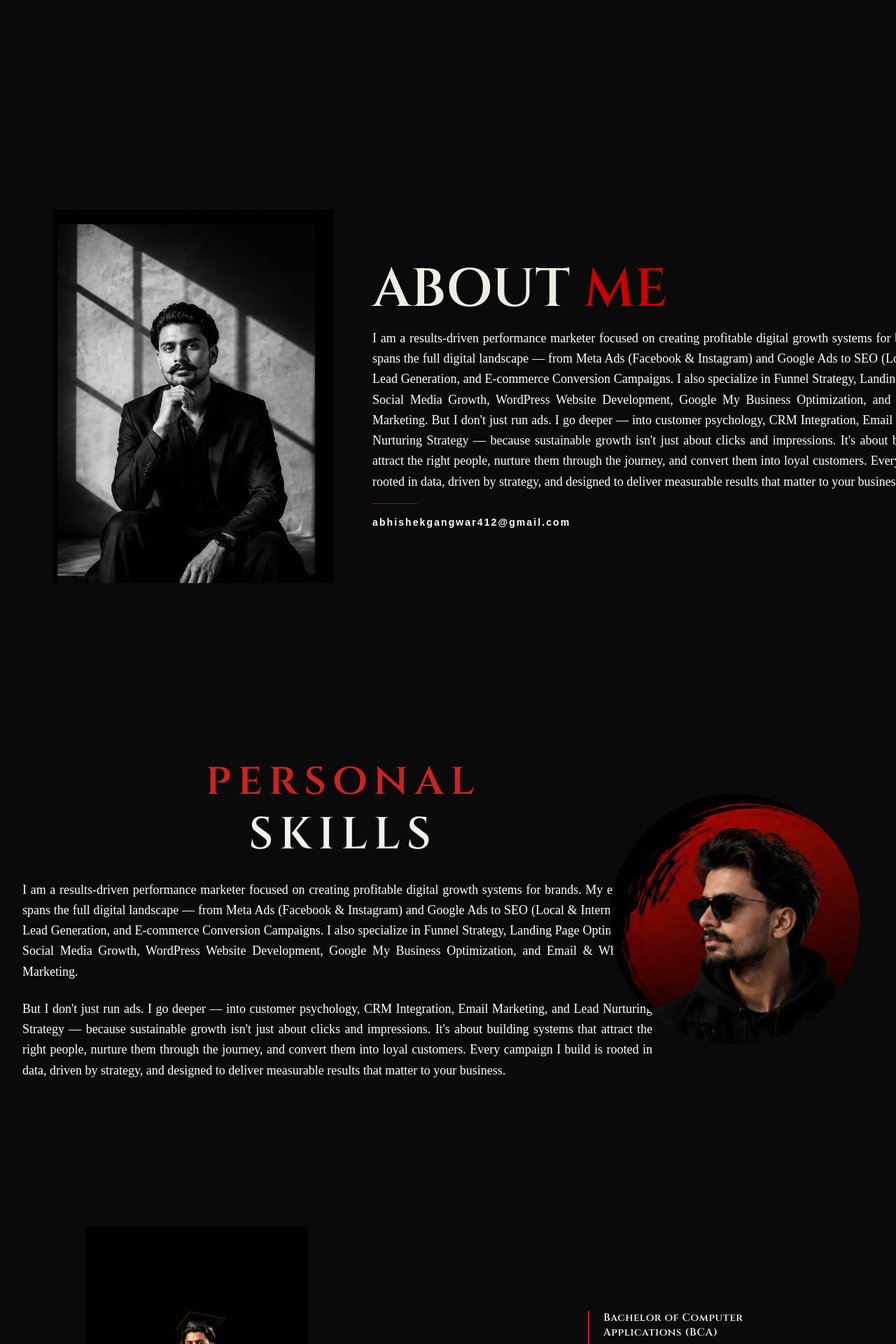
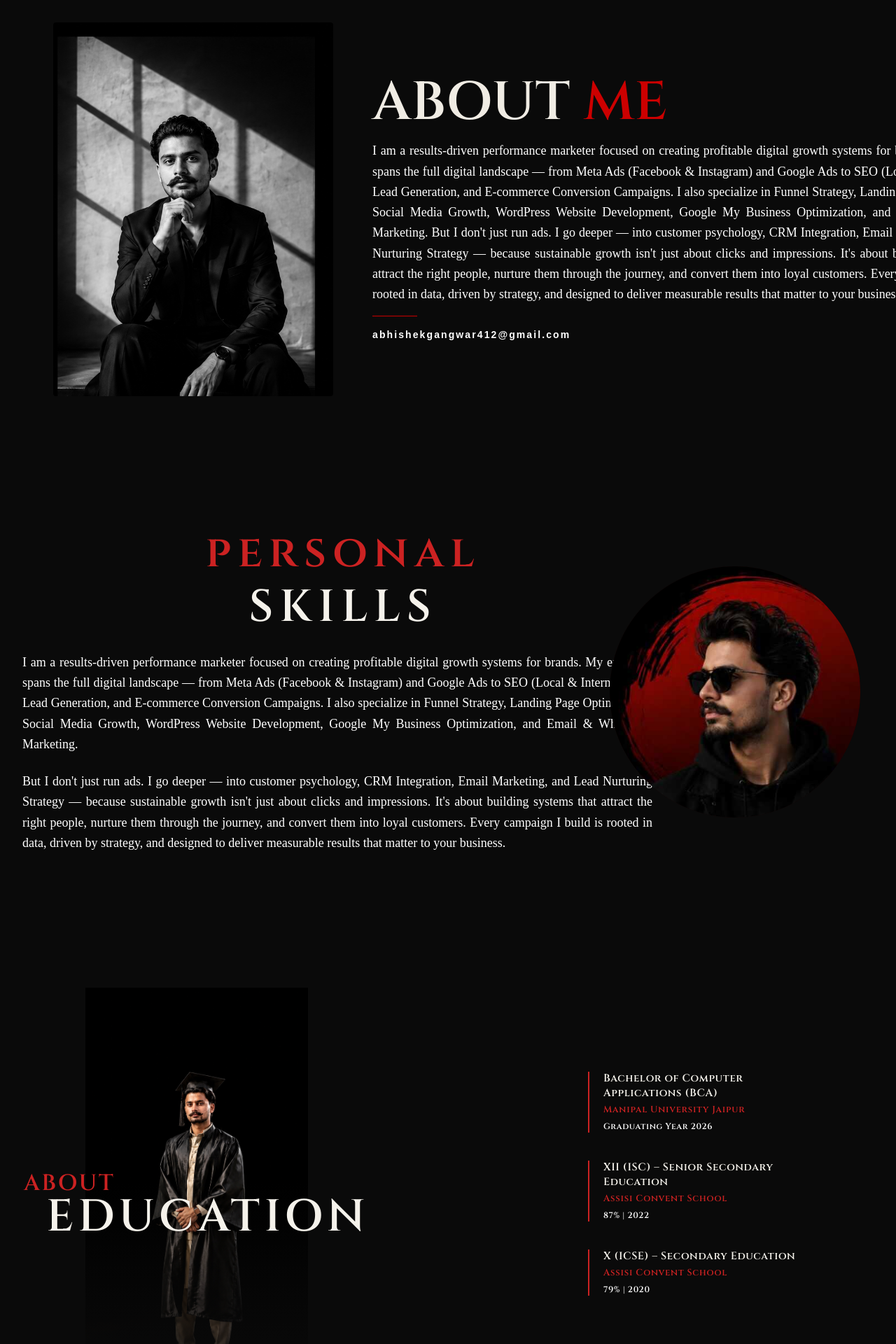
Before and after one commit to pranaygithub123/aman-portfolio, a Next.js app: page / in a window 1280 px wide. Shown: the part 1556-3476 px from the top of the page at 70% size. Built offline with nearby package versions, Linux system fonts and the light colour scheme.

Commit message:
add_responsive

```diff
--- a/components/section/AboutUs.tsx
+++ b/components/section/AboutUs.tsx
@@ -6,9 +6,9 @@ import About from "@/public/About_image.png";
 export default function AboutUs() {
   return (
     <div className="w-full bg-[#0a0a0a]">
-
       {/* ── Section 1 — Hero role ── */}
-      <section className="relative w-full min-h-fit sm:min-h-screen bg-[#0a0a0a] flex flex-col items-center justify-center overflow-hidden px-4 py-16 sm:py-0">
+      <section className="relative w-full bg-[#0a0a0a] flex flex-col items-center justify-center overflow-hidden px-4 py-16 sm:py-20 md:py-24 lg:py-32">
+        {" "}
         <h1 className="font-[poppins] text-[clamp(36px,7vw,100px)] text-[#f0ece4] leading-none tracking-wide text-center mb-6 lg:mb-12">
           {PERSONAL_INFO.role}
         </h1>
@@ -23,8 +23,8 @@ export default function AboutUs() {
       </section>
 
       {/* ── Section 2 — About Me ── */}
-      <section className="relative w-full bg-[#0a0a0a] flex flex-col md:flex-row lg:flex-row items-center justify-center px-6 md:px-10 lg:px-16 xl:px-24 gap-8 md:gap-8 lg:gap-6 xl:gap-14 py-12 md:py-16 lg:py-20">
-
+      <section className="relative w-full bg-[#0a0a0a] flex flex-col md:flex-row items-center justify-center px-6 md:px-10 lg:px-16 xl:px-24 gap-8 md:gap-8 lg:gap-6 xl:gap-14 py-12 sm:py-16 md:py-20 lg:py-24">
+        {" "}
         {/* Portrait */}
         <div className="relative w-[180px] sm:w-[240px] md:w-[280px] lg:w-[340px] xl:w-[400px] shrink-0 aspect-[3/4] rounded-sm overflow-hidden">
           <Image
@@ -34,7 +34,6 @@ export default function AboutUs() {
             className="object-cover object-top grayscale"
           />
         </div>
-
         {/* Text */}
         <div className="flex flex-col gap-4 items-center md:items-start lg:items-start text-center md:text-left lg:text-left w-full max-w-2xl">
           <h2 className="font-[family-name:var(--font-cinzel)] text-[clamp(40px,6vw,120px)] leading-none font-semibold">
--- a/components/section/ContentCreation.tsx
+++ b/components/section/ContentCreation.tsx
@@ -44,7 +44,7 @@ function Card({ src, alt, offset }: { src: any; alt: string; offset: number }) {
 
 export default function ContentCreation() {
   return (
-    <section className="relative w-full bg-[#0a0a0a] flex flex-col items-center justify-center py-20 px-4 ">
+    <section className="relative w-full bg-[#0a0a0a] flex flex-col items-center justify-center py-12 sm:py-16 md:py-20 lg:py-24 px-4">
       {/* ── Title ── */}
       <h2
         className="text-[clamp(28px,5vw,64px)] font-bold tracking-widest mb-16 text-center"
--- a/components/section/Educations.tsx
+++ b/components/section/Educations.tsx
@@ -23,25 +23,25 @@ const educationData = [
 
 export default function Education() {
   return (
-    <section className="relative min-h-fit lg:min-h-screen flex items-center py-10 md:py-16 lg:py-10 lg:-mt-20 bg-[#0a0a0a]">
-      <div className="relative z-[2] w-full max-w-[1100px] mx-auto grid grid-cols-1 md:grid-cols-2 lg:grid-cols-2 gap-8 md:gap-10 lg:gap-100 items-center px-6 md:px-10 lg:px-8">
-
+    <section className="relative w-full flex items-center py-12 sm:py-16 md:py-20 lg:py-24 bg-[#0a0a0a]">
+      {" "}
+      <div className="relative z-[2] w-full max-w-[1100px] mx-auto grid grid-cols-1 md:grid-cols-2 gap-6 sm:gap-8 md:gap-10 lg:gap-100 items-center px-4 sm:px-6 md:px-10 lg:px-8">
         {/* ── LEFT — image + heading ── */}
-        <div className="relative flex items-end justify-center mt-0">
-          <div className="absolute bottom-6 md:bottom-10 lg:bottom-50 z-[100] leading-none">
+        <div className="relative flex items-end justify-center">
+          <div className="absolute bottom-4 sm:bottom-6 md:bottom-10 lg:bottom-50 z-[100] leading-none">
             <span
               className="font-[family-name:var(--font-cinzel)] block text-[#cc2222] font-semibold"
               style={{
-                fontSize: "clamp(20px, 3vw, 38px)",
+                fontSize: "clamp(16px, 2.5vw, 38px)",
                 letterSpacing: "0.08em"
               }}
             >
               ABOUT
             </span>
             <span
-              className="font-[family-name:var(--font-cinzel)] block text-[#f5f2eb] ml-8 font-semibold"
+              className="font-[family-name:var(--font-cinzel)] block text-[#f5f2eb] ml-6 sm:ml-8 font-semibold"
               style={{
-                fontSize: "clamp(36px, 6vw, 80px)",
+                fontSize: "clamp(28px, 5vw, 80px)",
                 letterSpacing: "0.1em",
                 lineHeight: 1
               }}
@@ -50,8 +50,23 @@ export default function Education() {
             </span>
           </div>
 
+          {/* Mobile/tablet — natural height, no crop */}
+          <div className="relative w-full overflow-hidden lg:hidden">
+            <Image
+              src={EduImg}
+              alt="Education photo"
+              width={0}
+              height={0}
+              sizes="100vw"
+              className="w-full h-auto object-cover object-top transition-transform duration-500 hover:scale-110"
+              priority
+            />
+            <div className="absolute inset-0 bg-gradient-to-t from-[#0a0a0a] via-transparent to-transparent" />
+          </div>
+
+          {/* Desktop — fixed height with fill */}
           <div
-            className="relative w-full overflow-hidden"
+            className="relative w-full overflow-hidden hidden lg:block"
             style={{ height: "clamp(320px, 45vw, 560px)" }}
           >
             <Image
@@ -66,17 +81,17 @@ export default function Education() {
         </div>
 
         {/* ── RIGHT — education cards ── */}
-        <div className="flex flex-col gap-6 md:gap-8 lg:gap-10">
+        <div className="flex flex-col gap-5 sm:gap-6 md:gap-8 lg:gap-10">
           {educationData.map((item, i) => (
             <div
               key={i}
-              className="flex flex-col gap-1 border-l-2 border-[#cc2222] pl-5"
+              className="flex flex-col gap-1 border-l-2 border-[#cc2222] pl-4 sm:pl-5"
             >
               <span
                 className="text-[#f5f2eb] font-semibold leading-snug"
                 style={{
                   fontFamily: "var(--font-cinzel), serif",
-                  fontSize: "clamp(11px, 1.4vw, 15px)",
+                  fontSize: "clamp(11px, 1.8vw, 15px)",
                   letterSpacing: "0.04em"
                 }}
               >
@@ -86,7 +101,7 @@ export default function Education() {
                 className="text-[#cc2222] font-semibold"
                 style={{
                   fontFamily: "var(--font-cinzel), serif",
-                  fontSize: "clamp(10px, 1.2vw, 13px)",
+                  fontSize: "clamp(10px, 1.5vw, 13px)",
                   letterSpacing: "0.06em"
                 }}
               >
@@ -96,7 +111,7 @@ export default function Education() {
                 className="text-white font-semibold"
                 style={{
                   fontFamily: "var(--font-cinzel), serif",
-                  fontSize: "clamp(9px, 1vw, 12px)",
+                  fontSize: "clamp(9px, 1.2vw, 12px)",
                   letterSpacing: "0.05em"
                 }}
               >
@@ -105,7 +120,6 @@ export default function Education() {
             </div>
           ))}
         </div>
-
       </div>
     </section>
   );
--- a/components/section/Experience.tsx
+++ b/components/section/Experience.tsx
@@ -46,8 +46,8 @@ export default function Experience() {
     <section
       ref={sectionRef}
       id="experience"
-      className="bg-[#0a0a0a] min-h-screen flex items-center overflow-hidden relative py-20"
-    >
+     className="relative w-full bg-[#0a0a0a] flex items-center overflow-hidden py-12 sm:py-16 md:py-20 lg:py-24">
+
       <div className="max-w-6xl w-full mx-auto px-10 grid grid-cols-1 lg:grid-cols-2 gap-16 lg:gap-20 items-center relative z-10">
         {/* ── LEFT: Overlapping Image Collage ── */}
         <div
--- a/components/section/SeoInsights.tsx
+++ b/components/section/SeoInsights.tsx
@@ -30,7 +30,7 @@ function Card({ src, alt }: { src: any; alt: string }) {
 
 export default function SeoInsights() {
   return (
-    <section className="relative w-full bg-[#0a0a0a] flex flex-col items-center justify-center py-24 px-4">
+    <section className="relative w-full bg-[#0a0a0a] flex flex-col items-center justify-center py-12 sm:py-16 md:py-20 lg:py-24 px-4">
 
       {/* ── Title ── */}
       <h2
--- a/components/section/Skills.tsx
+++ b/components/section/Skills.tsx
@@ -5,9 +5,9 @@ import SkillsImg from "@/public/Skills.jpeg";
 
 export default function Skills() {
   return (
-    <section className="relative min-h-screen flex items-center overflow-hidden py-16 md:py-20 lg:py-0 bg-[#0a0a0a]">
+    <section className="relative w-full flex items-center overflow-hidden py-12 sm:py-16 md:py-20 lg:py-24 bg-[#0a0a0a]">
+      {" "}
       <div className="relative z-[2] w-full max-w-[1420px] mx-auto grid grid-cols-1 md:grid-cols-2 lg:grid-cols-2 gap-8 md:gap-12 lg:gap-46 items-center px-6 md:px-10 lg:px-8">
-
         {/* ── LEFT — heading + text ── */}
         <div className="flex flex-col gap-6 md:gap-8 order-last md:order-first lg:order-first">
           <div className="flex flex-col items-center leading-none text-center gap-4 md:gap-5 lg:ml-100">
@@ -68,7 +68,6 @@ export default function Skills() {
             />
           </div>
         </div>
-
       </div>
     </section>
   );
--- a/components/section/Website.tsx
+++ b/components/section/Website.tsx
@@ -19,7 +19,7 @@ const images = [
   { src: Web5, alt: "Website 5" },
   { src: Web6, alt: "Website 6" },
   { src: Web7, alt: "Website 7" },
-  { src: Web8, alt: "Website 8" },
+  { src: Web8, alt: "Website 8" }
 ];
 
 function Card({ src, alt }: { src: any; alt: string }) {
@@ -38,8 +38,7 @@ function Card({ src, alt }: { src: any; alt: string }) {
 
 export default function Website() {
   return (
-    <section className="relative w-full bg-[#0a0a0a] flex flex-col items-center justify-center py-10 sm:py-16 lg:py-24 px-4">
-
+    <section className="relative w-full bg-[#0a0a0a] flex flex-col items-center justify-center py-12 sm:py-16 md:py-20 lg:py-24 px-4">
       {/* ── Title ── */}
       <h2
         className="text-[clamp(28px,5vw,64px)] font-bold tracking-widest mb-10 sm:mb-16 text-center"
@@ -50,7 +49,6 @@ export default function Website() {
       </h2>
 
       <div className="w-full max-w-[1100px] flex flex-col gap-3 sm:gap-4">
-
         {/* ── Row 1: 1 col mobile → 3 col sm+ ── */}
         <div className="grid grid-cols-1 sm:grid-cols-3 gap-3 sm:gap-4">
           {images.slice(0, 3).map((img, i) => (
@@ -71,7 +69,6 @@ export default function Website() {
             <Card key={i} src={img.src} alt={img.alt} />
           ))}
         </div>
-
       </div>
     </section>
   );
```
